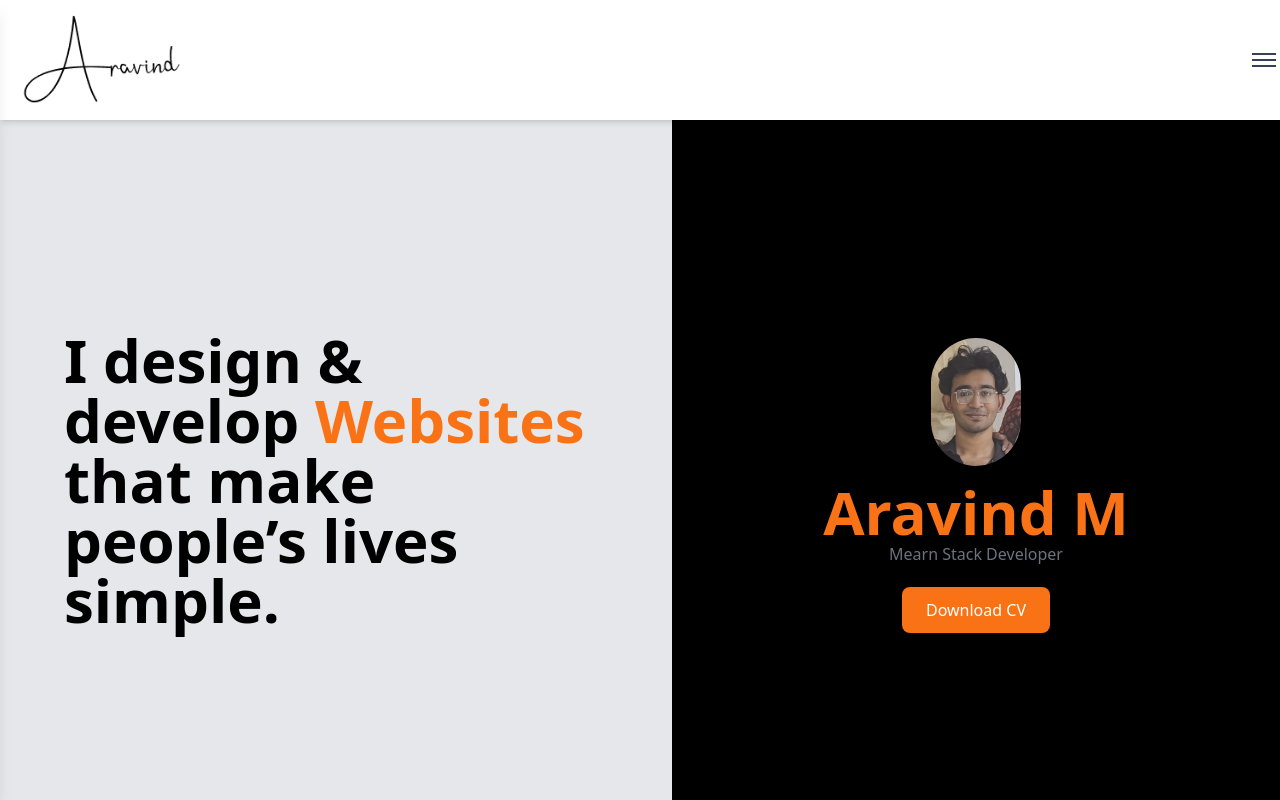
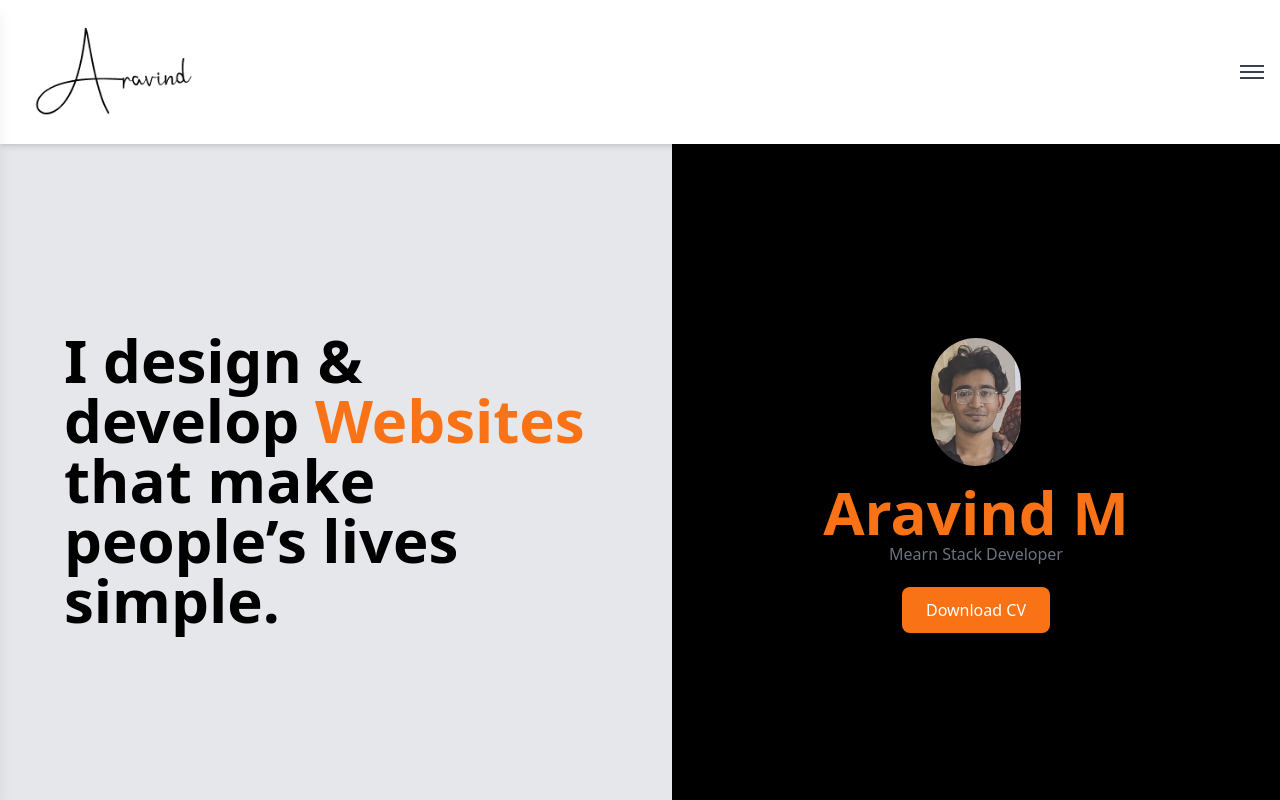
Before and after one commit to Aravind-M23997/Portfolio2, a plain HTML site: page index.html in a window 1280 px wide. Shown: the top 800 px of the page. Drawn offline with nearby package versions, Linux system fonts and the light colour scheme.

Commit message:
Update index.html

```diff
--- a/index.html
+++ b/index.html
@@ -15,7 +15,7 @@
 <body class="bg-gray-200 font-sans">
     <!-- Navbar -->
     <nav class="fixed top-0 w-full bg-white shadow-md z-50">
-        <div class="container mx-auto flex items-center justify-between p-1">
+        <div class="container mx-auto flex items-center justify-between p-4">
             <a href="./index.html"><img src="./img.png" alt="Event Aura Logo" class="w-30 h-28"> </a>
             <label for="sidebar-toggle" class="cursor-pointer z-50">
                 <div class="w-6 h-0.5 bg-gray-700 mb-1"></div>
```
